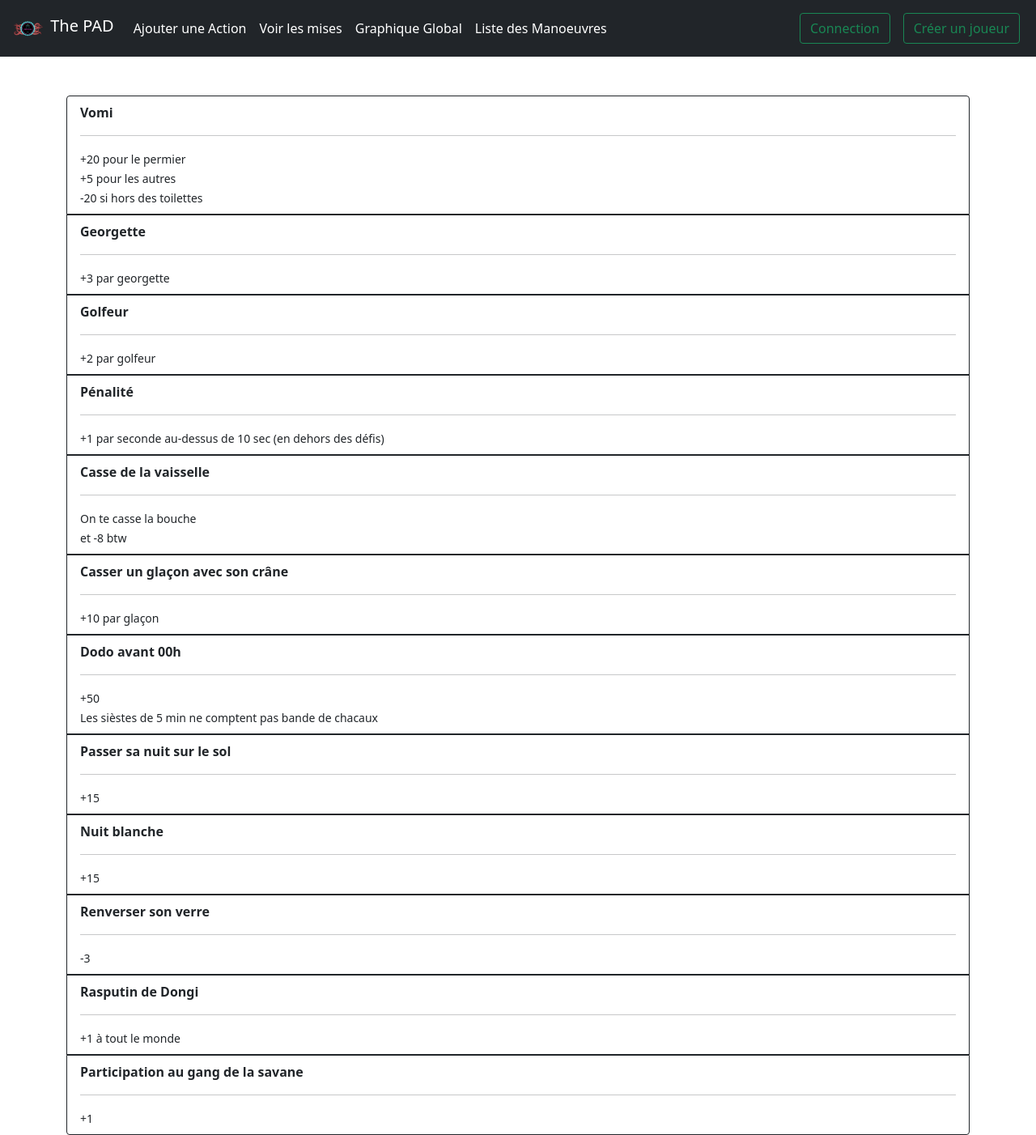
After one commit to Guillaume-Delbarre/ThePAD, a Django app: page /manoeuvres in a window 1280 px wide. The commit adds this page. Shown: the whole page at 81% size. Run offline with Django 4.2, Linux system fonts and the light colour scheme.

Commit message:
Add Manoeuvres

```diff
--- /dev/null
+++ b/src/game/templates/game/manoeuvre.html
@@ -0,0 +1,68 @@
+{% extends 'game/base.html' %}
+
+{% block content %}
+
+<ul class="list-group">
+    <li class="list-group-item border border-dark">
+        <b>Vomi</b>
+        <hr/>
+        <small>+20 pour le permier <br/> +5 pour les autres <br/> -20 si hors des toilettes</small>
+    </li>
+    <li class="list-group-item border border-dark">
+        <b>Georgette</b>
+        <hr/>
+        <small>+3 par georgette</small>
+    </li>
+    <li class="list-group-item border border-dark">
+        <b>Golfeur</b>
+        <hr/>
+        <small>+2 par golfeur</small>
+    </li>
+    <li class="list-group-item border border-dark">
+        <b>Pénalité</b>
+        <hr/>
+        <small>+1 par seconde au-dessus de 10 sec (en dehors des défis)</small>
+    </li>
+    <li class="list-group-item border border-dark">
+        <b>Casse de la vaisselle</b>
+        <hr/>
+        <small>On te casse la bouche <br/> et -8 btw</small>
+    </li>
+    <li class="list-group-item border border-dark">
+        <b>Casser un glaçon avec son crâne</b>
+        <hr/>
+        <small>+10 par glaçon</small>
+    </li>
+    <li class="list-group-item border border-dark">
+        <b>Dodo avant 00h</b>
+        <hr/>
+        <small>+50 <br/> Les sièstes de 5 min ne comptent pas bande de chacaux</small>
+    </li>
+    <li class="list-group-item border border-dark">
+        <b>Passer sa nuit sur le sol</b>
+        <hr/>
+        <small>+15</small>
+    </li>
+    <li class="list-group-item border border-dark">
+        <b>Nuit blanche</b>
+        <hr/>
+        <small>+15</small>
+    </li>
+    <li class="list-group-item border border-dark">
+        <b>Renverser son verre</b>
+        <hr/>
+        <small>-3</small>
+    </li>
+    <li class="list-group-item border border-dark">
+        <b>Rasputin de Dongi</b>
+        <hr/>
+        <small>+1 à tout le monde</small>
+    </li>
+    <li class="list-group-item border border-dark">
+        <b>Participation au gang de la savane</b>
+        <hr/>
+        <small>+1</small>
+    </li>
+</ul>
+
+{% endblock %}
--- a/src/game/templates/game/navbar.html
+++ b/src/game/templates/game/navbar.html
@@ -25,6 +25,9 @@
             {% endif %}
             <li class="nav-item">
               <a class="nav-link active" aria-current="page" href="{% url 'game:score' %}">Graphique Global</a>
+            </li>
+            <li class="nav-item">
+              <a class="nav-link active" aria-current="page" href="{% url 'game:manoeuvre' %}">Liste des Manoeuvres</a>
             </li>
         </ul>
         <ul class="navbar-nav d-flex">
--- a/src/game/urls.py
+++ b/src/game/urls.py
@@ -11,5 +11,6 @@ urlpatterns = [
     path('mise', views.mise, name="mise"),
     path('mise/<int:mise_id>', views.mise_detail, name='mise_detail'),
     path('mise/delete/<int:mise_id>', views.mise_delete, name='mise_delete'),
-    path('score', views.score, name='score')
+    path('score', views.score, name='score'),
+    path('manoeuvres', views.manoeuvre, name='manoeuvre'),
 ]
--- a/src/game/views.py
+++ b/src/game/views.py
@@ -187,3 +187,6 @@ def score(request) :
     json_player_list = get_proper_JSON_from_player_list(player_list)
     date = datetime.now()
     return render(request, 'game/global_view_score.html', {'json_player_list' : json_player_list, 'date' : date})
+
+def manoeuvre(request) :
+    return render(request, 'game/manoeuvre.html')
```
Also changed, not shown: src/db.sqlite3.
